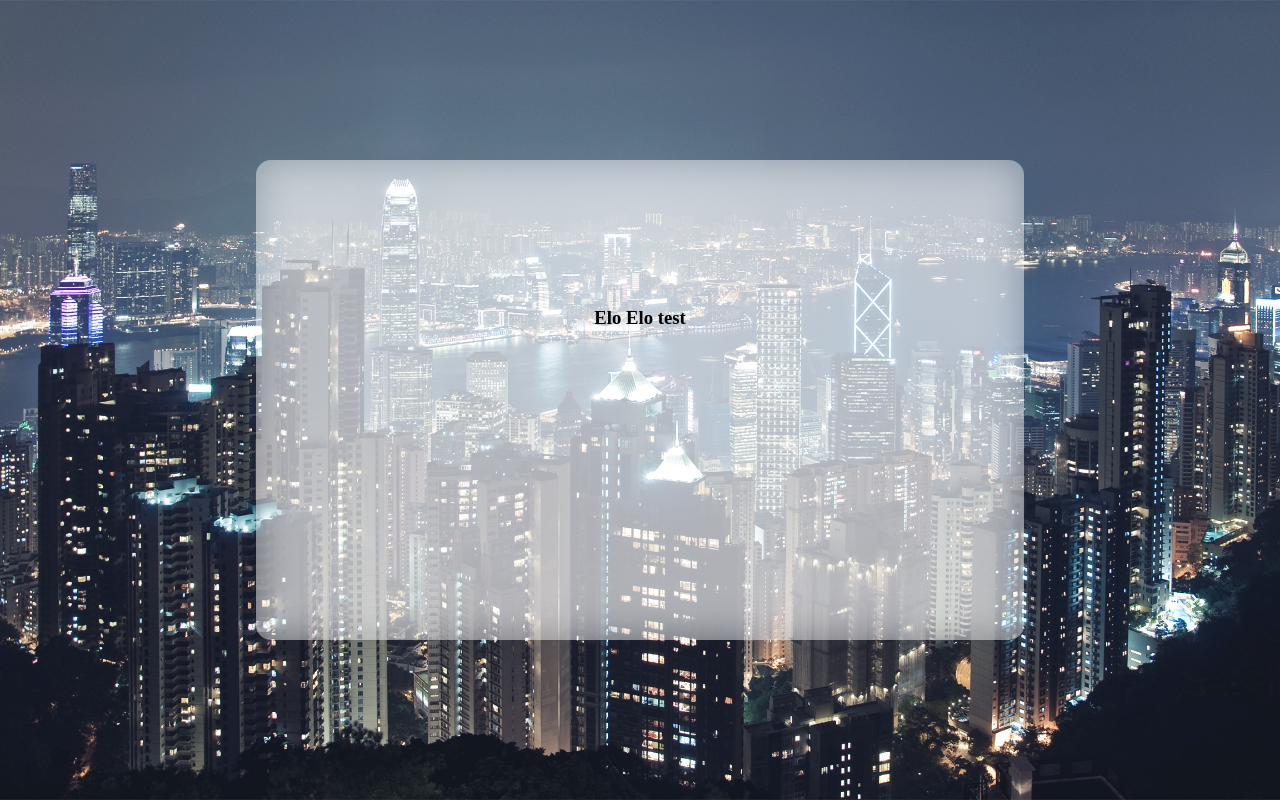
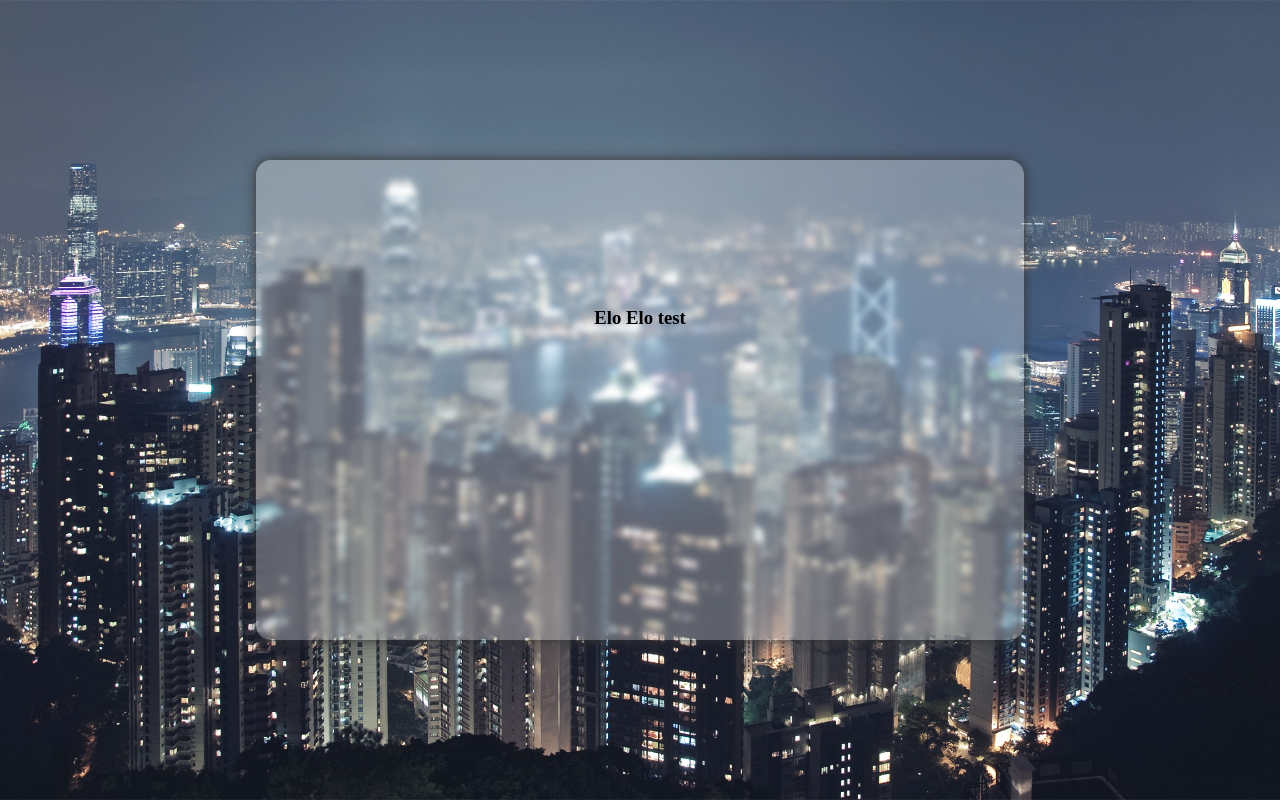
Before and after one commit to Wasiak/svg-logo, a plain HTML site: page index.html in a window 1280 px wide. Drawn offline with Linux system fonts and the light colour scheme.

Commit message:
blured background for container

```diff
--- a/style.css
+++ b/style.css
@@ -1,9 +1,7 @@
 body {
   margin: 0;
   padding: 0;
-  background-image: url(images/background.jpg);
-  background-attachment: fixed;
-  background-size: cover;
+  background: url(images/background.jpg) 0 / cover fixed;
 }
 
 #main-container {
@@ -13,11 +11,11 @@ body {
   width: 60%;
   height: 60vh;
   border-radius: 15px;
-  background-color: rgba(255, 255, 255, 0.3);
+  background: rgba(255, 255, 255, 0.3);
   padding: 10%;
   box-sizing: border-box;
-  /*filter: blur(20px);*/
   overflow: hidden;
+  box-shadow: 0px 0px 13px #333;
 }
 
 #main-container h3 {
@@ -26,14 +24,14 @@ body {
 }
 
 #main-container::before {
+  background: url(images/background.jpg) 0 / cover fixed;
   content: '';
   position: absolute;
   top: 0;
   left: 0;
-  width: 100%;
-  height: 100%;
-  background: rgba(255, 255, 255, 0.5);
-  filter: blur(20px);
+  bottom: 0;
+  right: 0;
+  filter: blur(3px);
   z-index: -1;
-  /*margin: -30px;*/
+  margin: 3px;
 }
```
